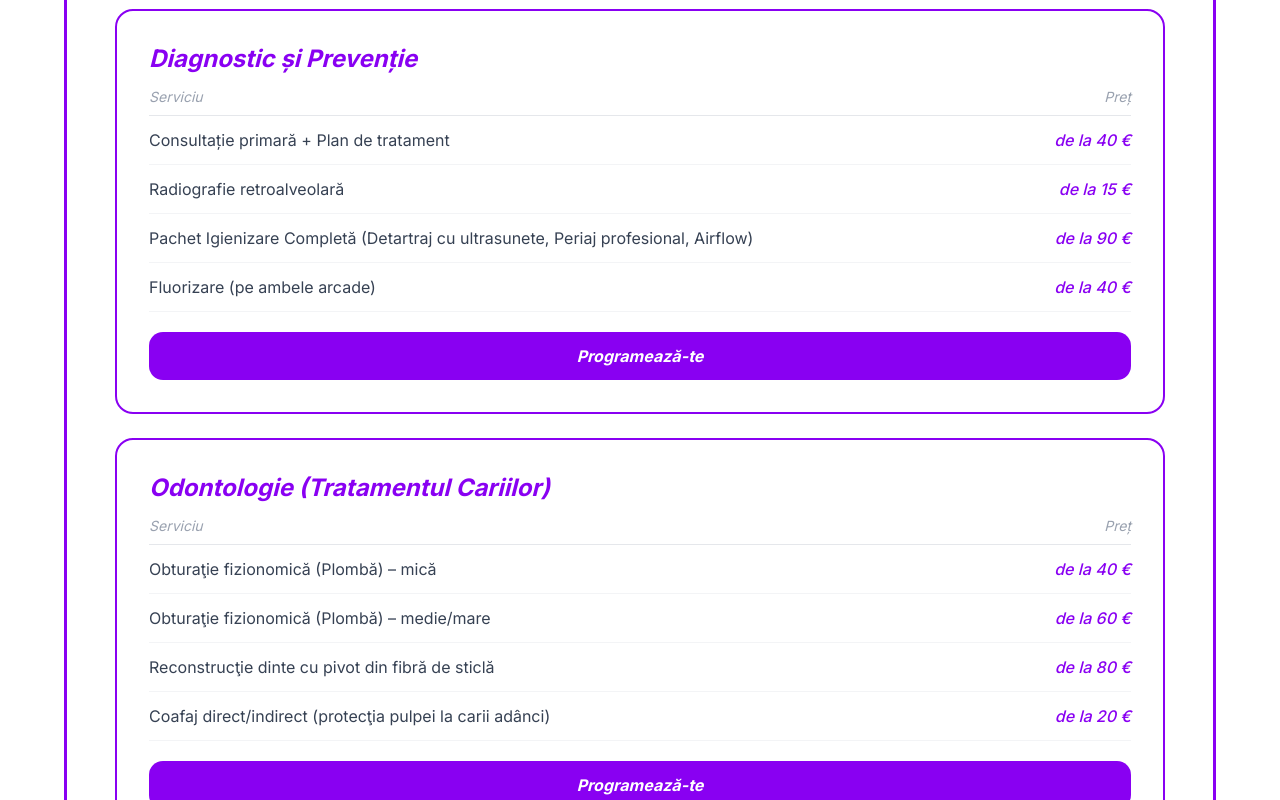
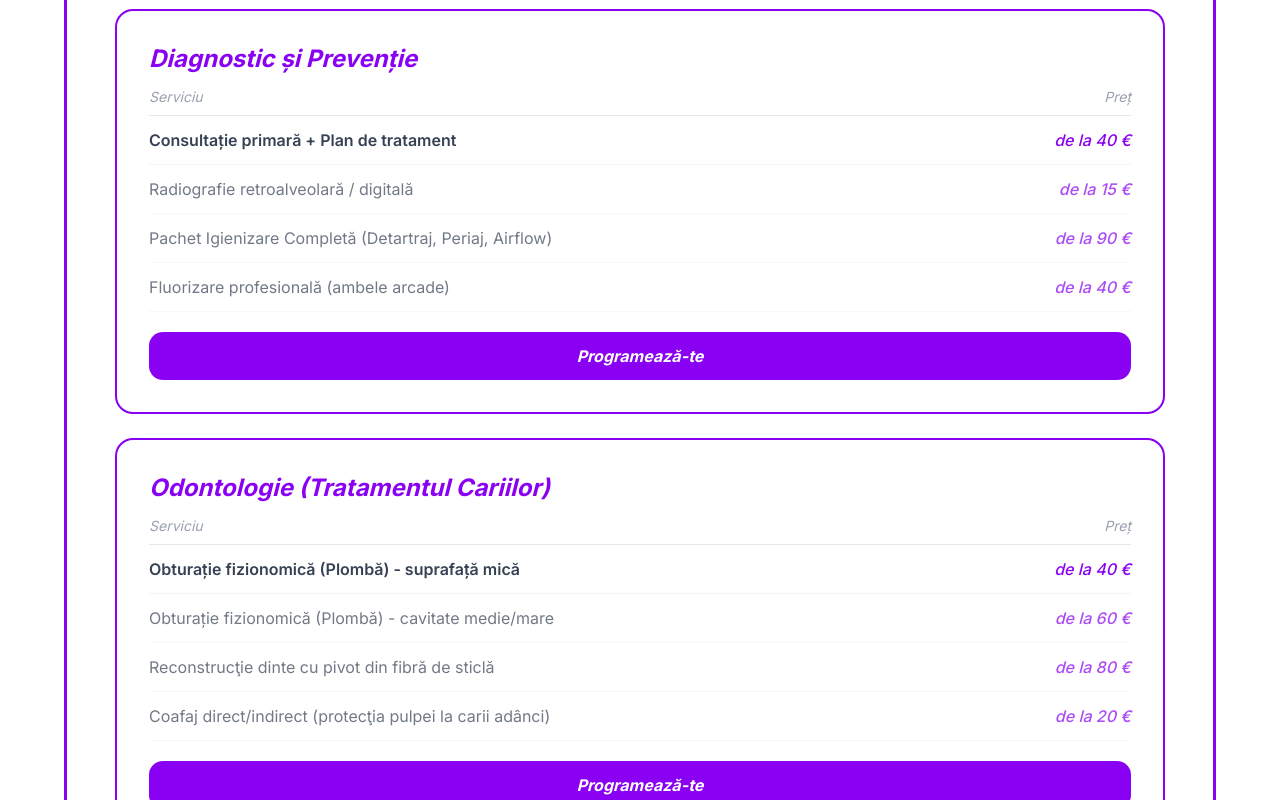
Before and after one commit to Sknyth/dentistry, a Next.js app: page /services in a window 1280 px wide. Shown: the part 860-1660 px from the top of the page. Built offline with nearby package versions, Linux system fonts and the light colour scheme.

Commit message:
add func to services

```diff
--- a/src/app/components/BookingSelects.tsx
+++ b/src/app/components/BookingSelects.tsx
@@ -16,9 +16,10 @@ interface Props {
   defaultDoctorId: number
   onDoctorChange?: (id: number) => void
   onProcedureChange?: (procedure: string) => void
+  defaultProcedure?: string
 }
 
-export default function BookingSelects({ doctors, defaultDoctorId, onDoctorChange, onProcedureChange }: Props) {
+export default function BookingSelects({ doctors, defaultDoctorId, defaultProcedure, onDoctorChange, onProcedureChange }: Props) {
   const [selectedDoctorId, setSelectedDoctorId] = useState(String(defaultDoctorId))
 
   const selectedDoctor = doctors.find(d => d.id === parseInt(selectedDoctorId))
@@ -49,8 +50,8 @@ export default function BookingSelects({ doctors, defaultDoctorId, onDoctorChang
 
       <div className="flex flex-col gap-1.5">
         <label className="text-sm font-medium text-gray-700">Procedura</label>
-        <Select onValueChange={(val) => onProcedureChange?.(val)}>
-          <SelectTrigger className="w-full border-[#8900F2]/40 hover:border-[#8900F2]">
+        <Select defaultValue={defaultProcedure} onValueChange={(val) => onProcedureChange?.(val)}>
+          <SelectTrigger className="w-full border-[#8900F2]/40 hover:border-[#8900F2] overflow-hidden h-10">
             <SelectValue placeholder="Alege procedura" />
           </SelectTrigger>
           <SelectContent>
--- a/src/app/components/CarouselOffers.tsx
+++ b/src/app/components/CarouselOffers.tsx
@@ -6,38 +6,48 @@ import {
   CarouselItem,
   CarouselNext,
   CarouselPrevious,
-} from "@/components/ui/carousel"
+} from '@/components/ui/carousel'
 
 const offers = [
   {
-    title: "Pachet Igienizare Profesională Completă (Profilaxie)",
-    desc: "Ce include: Detartraj cu ultrasunete, periaj profesional și sablare (Air-Flow) pentru îndepărtarea petelor.",
-    img: "/service1.png",
-    price: "40 EUR",
+    title: 'Pachet Igienizare Profesională Completă (Profilaxie)',
+    desc: 'Ce include: Detartraj cu ultrasunete, periaj profesional și sablare (Air-Flow) pentru îndepărtarea petelor.',
+    img: '/service1.png',
+    price: '40 EUR',
+    doctorId: 3,
+    procedure: 'Pachet Igienizare Completă (Detartraj, Periaj, Airflow)',
   },
   {
-    title: "Pachet Estetic: Albire Dentară Profesională",
-    desc: "Ce include: Igienizare completă, ședință de albire cu lampă LED (rezultate vizibile pe loc).",
-    img: "/service2.png",
-    price: "170 EUR",
+    title: 'Pachet Estetic: Albire Dentară Profesională',
+    desc: 'Ce include: Igienizare completă, ședință de albire cu lampă LED (rezultate vizibile pe loc).',
+    img: '/service2.png',
+    price: '170 EUR',
+    doctorId: 1,
+    procedure: 'Albire profesională în cabinet (cu lampă LED)',
   },
   {
-    title: "Pachet Urgență & Restaurare: Plombă (Obturaţie) Premium",
-    desc: "Ce include: Consultație, anestezie locală și obturaţie fizionomică din compozit de ultimă generație.",
-    img: "/service3.png",
-    price: "45 EUR",
+    title: 'Pachet Urgență & Restaurare: Plombă (Obturaţie) Premium',
+    desc: 'Ce include: Consultație, anestezie locală și obturaţie fizionomică din compozit de ultimă generație.',
+    img: '/service3.png',
+    price: '45 EUR',
+    doctorId: 3,
+    procedure: 'Obturație fizionomică (Plombă) - suprafață mică',
   },
   {
-    title: "Pachet Implant Dentar „Zâmbet Complet",
-    desc: "Ce include: Implant dentar de înaltă calitate + bont protetic (faza chirurgicală primară) și plan de tratament digital.",
-    img: "/service4.png",
-    price: "350 EUR",
+    title: 'Pachet Implant Dentar „Zâmbet Complet”',
+    desc: 'Ce include: Implant dentar de înaltă calitate + bont protetic (faza chirurgicală primară) și plan de tratament digital.',
+    img: '/service4.png',
+    price: '350 EUR',
+    doctorId: 4,
+    procedure: 'Implant Dentar (partea chirurgicală, brand standard)',
   },
   {
-    title: "Pachet Estetică Top: Fațetă Dentară E-MAX",
-    desc: "Ce include: Consultație estetică, simulare digitală (Digital Smile Design) și aplicarea unei fațete ceramice premium.",
-    img: "/service6.png",
-    price: "280 EUR / per dinte",
+    title: 'Pachet Estetică Top: Fațetă Dentară E-MAX',
+    desc: 'Ce include: Consultație estetică, simulare digitală (Digital Smile Design) și aplicarea unei fațete ceramice premium.',
+    img: '/service6.png',
+    price: '280 EUR / per dinte',
+    doctorId: 1,
+    procedure: 'Fațetă ceramică (E-max)',
   },
 ]
 
@@ -47,14 +57,33 @@ const OffersCarousel = () => {
       <Carousel className="max-w-5xl mx-auto" opts={{ loop: true }}>
         <CarouselContent>
           {offers.map((offer) => (
-            <CarouselItem key={offer.title} className="basis-full sm:basis-1/2 md:basis-1/3">
+            <CarouselItem
+              key={offer.title}
+              className="basis-full sm:basis-1/2 md:basis-1/3"
+            >
               <div className="bg-white rounded-2xl p-4 h-full flex flex-col">
-                <Image src={offer.img} alt={offer.title} width={300} height={180} className="rounded-xl w-full h-[180px] object-cover" />
+                <Image
+                  src={offer.img}
+                  alt={offer.title}
+                  width={300}
+                  height={180}
+                  className="rounded-xl w-full h-[180px] object-cover"
+                />
+
                 <h3 className="font-bold mt-3 text-sm">{offer.title}</h3>
-                <p className="text-xs text-gray-500 mt-1 flex-1">{offer.desc}</p>
-                <p className="text-[#8900F2] font-bold mt-3">{offer.price}</p>
+
+                <p className="text-xs text-gray-500 mt-1 flex-1">
+                  {offer.desc}
+                </p>
+
+                <p className="text-[#8900F2] font-bold mt-3">
+                  {offer.price}
+                </p>
+
                 <Link
-                  href="#"
+                  href={`/doctors/${offer.doctorId}/book?procedure=${encodeURIComponent(
+                    offer.procedure
+                  )}`}
                   className="mt-3 w-full text-center bg-[#8900F2] hover:bg-[#7000cc] transition-colors text-white text-sm font-medium py-2 rounded-xl"
                 >
                   Programează-te
@@ -63,6 +92,7 @@ const OffersCarousel = () => {
             </CarouselItem>
           ))}
         </CarouselContent>
+
         <CarouselPrevious className="cursor-pointer w-10 h-10" />
         <CarouselNext className="cursor-pointer w-10 h-10" />
       </Carousel>
--- a/src/app/components/Service.tsx
+++ b/src/app/components/Service.tsx
@@ -1,3 +1,8 @@
+"use client"
+
+import Link from 'next/link'
+import { useState } from 'react'
+
 interface Service {
   name: string
   price: string
@@ -6,25 +11,40 @@ interface Service {
 interface Props {
   title: string
   services: Service[]
+  doctorId: number
 }
 
-export default function ServicePrices({ title, services }: Props) {
+export default function ServicePrices({ title, services, doctorId }: Props) {
+  const [selectedService, setSelectedService] = useState(services[0].name)
+
   return (
     <div className="border-2 border-[#8900F2] rounded-2xl p-4 md:p-8 flex flex-col gap-3">
       <h3 className="text-xl md:text-2xl font-bold italic text-[#8900F2]">{title}</h3>
+
       <div className="flex justify-between text-gray-400 text-sm italic border-b border-gray-200 pb-2">
         <span>Serviciu</span>
         <span>Preț</span>
       </div>
+
       {services.map((item, i) => (
-        <div key={i} className="flex flex-col sm:flex-row sm:justify-between sm:items-start gap-1 sm:gap-4 border-b border-gray-100 pb-3 last:border-0">
+        <div
+          key={i}
+          onClick={() => setSelectedService(item.name)}
+          className={`flex flex-col sm:flex-row sm:justify-between sm:items-start gap-1 sm:gap-4 border-b border-gray-100 pb-3 last:border-0 cursor-pointer transition-all ${
+            selectedService === item.name ? 'opacity-100 font-semibold' : 'opacity-70 hover:opacity-100'
+          }`}
+        >
           <span className="text-sm md:text-base text-gray-700">{item.name}</span>
           <span className="text-sm md:text-base text-[#8900F2] font-medium italic sm:whitespace-nowrap">{item.price}</span>
         </div>
       ))}
-      <button className="mt-2 w-full bg-[#8900F2] hover:bg-[#7000cc] transition-colors text-white font-bold italic py-2.5 md:py-3 rounded-xl text-sm md:text-base cursor-pointer">
+
+      <Link
+        href={`/doctors/${doctorId}/book?procedure=${encodeURIComponent(selectedService)}`}
+        className="mt-2 w-full text-center bg-[#8900F2] hover:bg-[#7000cc] transition-colors text-white font-bold italic py-2.5 md:py-3 rounded-xl text-sm md:text-base"
+      >
         Programează-te
-      </button>
+      </Link>
     </div>
   )
 }
--- a/src/app/services/page.tsx
+++ b/src/app/services/page.tsx
@@ -4,48 +4,53 @@ import Service from '@/app/components/Service'
 const categories = [
   {
     title: "Diagnostic și Prevenție",
+    doctorId: 3,
     services: [
       { name: "Consultație primară + Plan de tratament", price: "de la 40 €" },
-      { name: "Radiografie retroalveolară", price: "de la 15 €" },
-      { name: "Pachet Igienizare Completă (Detartraj cu ultrasunete, Periaj profesional, Airflow)", price: "de la 90 €" },
-      { name: "Fluorizare (pe ambele arcade)", price: "de la 40 €" },
-    ]
+      { name: "Radiografie retroalveolară / digitală", price: "de la 15 €" },
+      { name: "Pachet Igienizare Completă (Detartraj, Periaj, Airflow)", price: "de la 90 €" },
+      { name: "Fluorizare profesională (ambele arcade)", price: "de la 40 €" },
+    ],
   },
   {
     title: "Odontologie (Tratamentul Cariilor)",
+    doctorId: 3,
     services: [
-      { name: "Obturaţie fizionomică (Plombă) – mică", price: "de la 40 €" },
-      { name: "Obturaţie fizionomică (Plombă) – medie/mare", price: "de la 60 €" },
+      { name: "Obturație fizionomică (Plombă) - suprafață mică", price: "de la 40 €" },
+      { name: "Obturație fizionomică (Plombă) - cavitate medie/mare", price: "de la 60 €" },
       { name: "Reconstrucţie dinte cu pivot din fibră de sticlă", price: "de la 80 €" },
       { name: "Coafaj direct/indirect (protecţia pulpei la carii adânci)", price: "de la 20 €" },
-    ]
+    ],
   },
   {
     title: "Endodonție (Tratamente de Canal)",
+    doctorId: 2,
     services: [
       { name: "Tratament endodontic monoradicular (1 canal)", price: "de la 70 €" },
       { name: "Tratament endodontic biradicular (2 canale)", price: "de la 95 €" },
       { name: "Tratament endodontic pluriradicular (3-4 canale)", price: "de la 120 €" },
       { name: "Retratament endodontic (despobturare și dezinfectare canal)", price: "de la 110 €" },
-    ]
+    ],
   },
   {
     title: "Chirurgie și Implantologie",
+    doctorId: 4,
     services: [
       { name: "Extracție dinte monoradicular / simplă", price: "de la 40 €" },
       { name: "Extracție molar de minte (inclus sau semi-inclus)", price: "de la 100 €" },
       { name: "Implant Dentar (partea chirurgicală, brand standard)", price: "de la 400 €" },
       { name: "Adiție de os / Sinus Lift (procedură de chirurgie osoasă)", price: "de la 300 €" },
-    ]
+    ],
   },
   {
     title: "Protetică și Estetică Dentară",
+    doctorId: 1,
     services: [
       { name: "Coroană metalo-ceramică", price: "de la 120 €" },
       { name: "Coroană zirconiu (fizionomie premium)", price: "de la 240 €" },
       { name: "Fațetă ceramică (E-max)", price: "de la 350 € / dinte" },
       { name: "Albire profesională în cabinet (cu lampă LED)", price: "de la 199 €" },
-    ]
+    ],
   },
 ]
 
@@ -61,7 +66,7 @@ export default function page() {
         <section className="p-12 flex flex-col gap-6">
           <h2 className="text-3xl font-bold italic text-center mb-4">Prețuri</h2>
           {categories.map((cat) => (
-            <Service key={cat.title} title={cat.title} services={cat.services} />
+             <Service key={cat.title} title={cat.title} services={cat.services} doctorId={cat.doctorId} />
           ))}
         </section>
       </div>
```
Also changed, not shown: src/app/components/BookingForm.tsx (+8 -1 lines).
